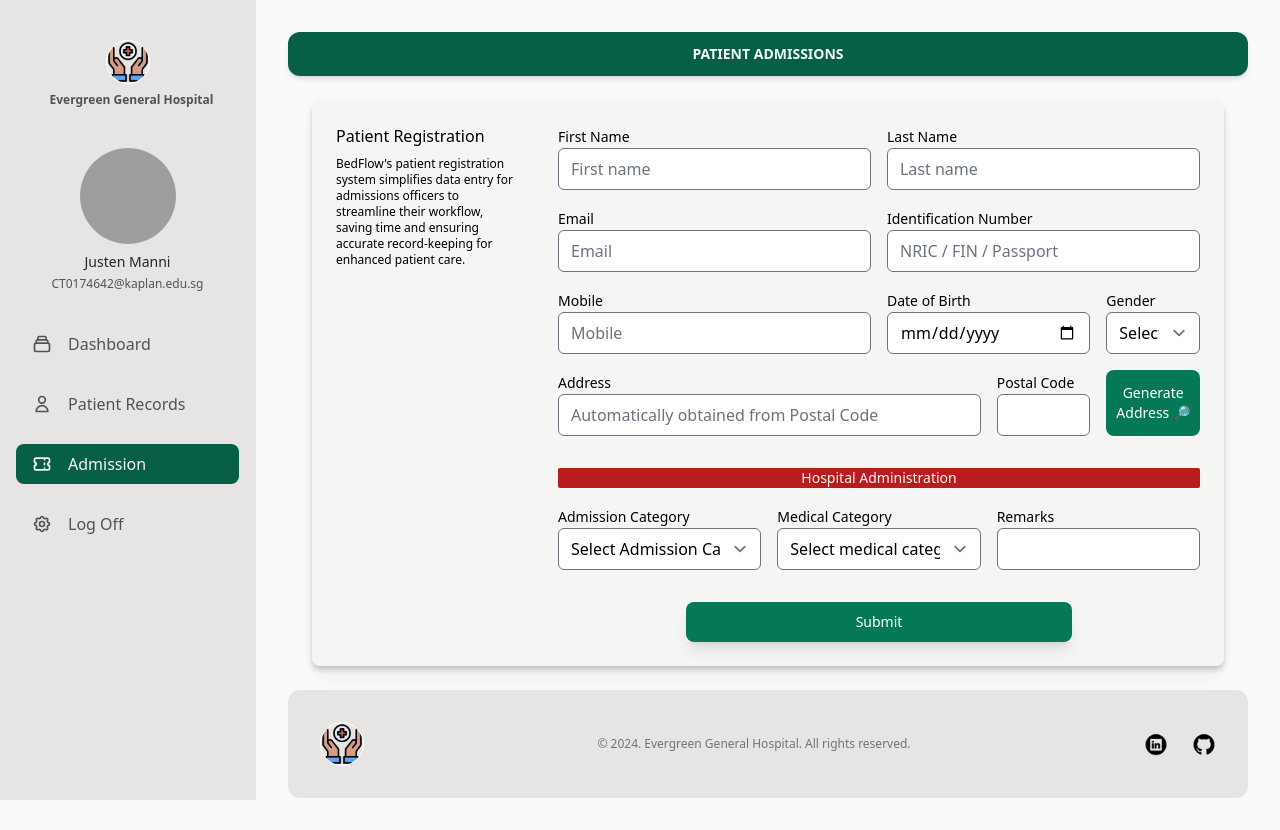
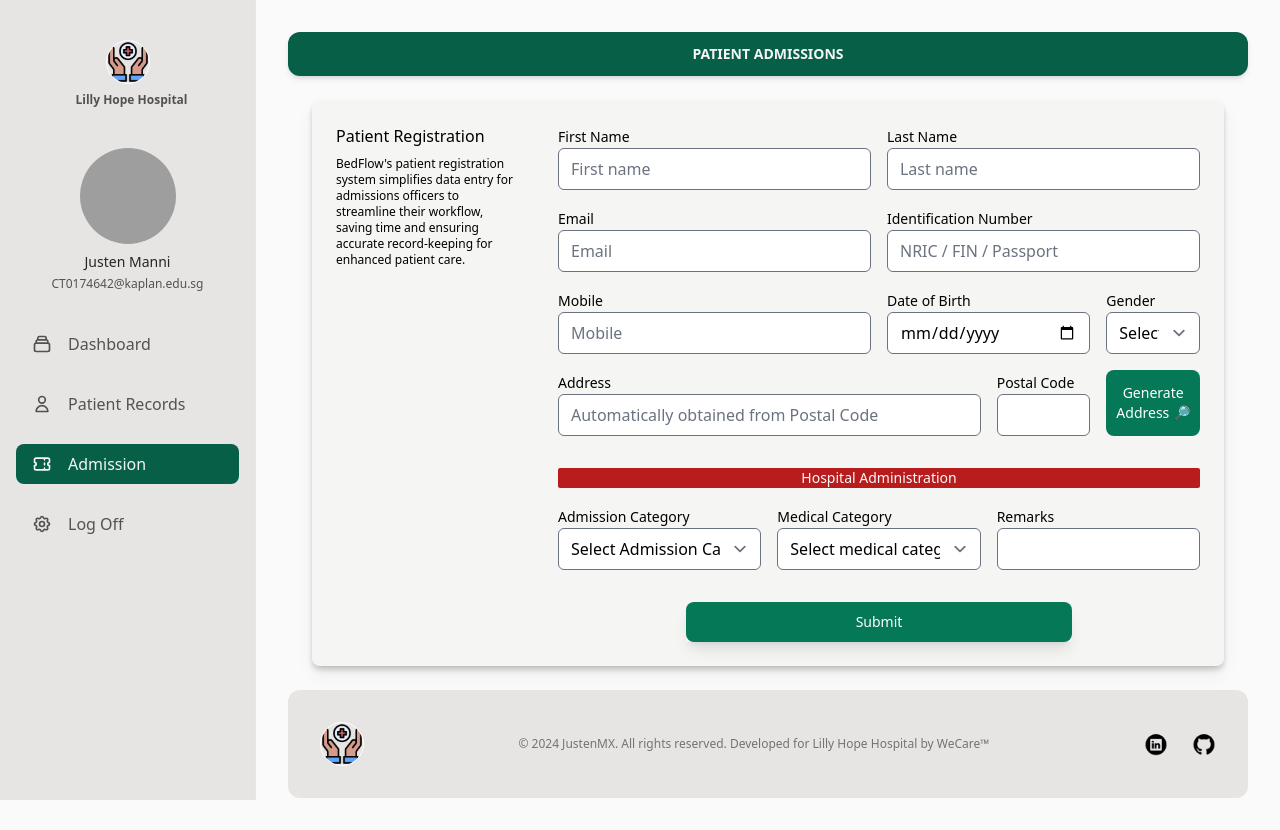
Before and after one commit to JustenMX/uop-ap-hbms, a website: page admission.html in a window 1280 px wide. Drawn offline with nearby package versions, Linux system fonts and the light colour scheme; grey boxes are pictures that could not be loaded.

Commit message:
update footer

```diff
--- a/admission.html
+++ b/admission.html
@@ -4,7 +4,7 @@
     <meta charset="UTF-8" />
     <link rel="icon" type="image/x-icon" href="./asset/image/main/logo.png" />
     <meta name="viewport" content="width=device-width, initial-scale=1.0" />
-    <title>Bedflow - Hospital Bed Management Systems</title>
+    <title>WeCare - Hospital Bed Management Systems</title>
     <link rel="stylesheet" href="/style.css" />
     <script src="https://cdn.jsdelivr.net/npm/axios@1.1.2/dist/axios.min.js"></script>
   </head>
@@ -24,7 +24,7 @@
         <h1
           class="dark:text-white text-neutral-600 font-semibold ml-2 flex justify-center text-xs mt-2"
         >
-          Evergreen General Hospital
+          Lilly Hope Hospital
         </h1>
       </div>
 
@@ -363,7 +363,8 @@
               />
             </div>
             <p class="text-xs text-neutral-500">
-              &copy; 2024. Evergreen General Hospital. All rights reserved.
+              &copy; 2024 JustenMX. All rights reserved. Developed for Lilly
+              Hope Hospital by WeCare&trade;
             </p>
 
             <ul class="mt-8 flex justify-start gap-6 sm:mt-0 sm:justify-end">
```
Also changed, not shown: 404.html (+2 -2 lines), dashboard.html (+4 -3 lines), index.html (+1 -1 lines), records.html (+4 -3 lines), style.css.
